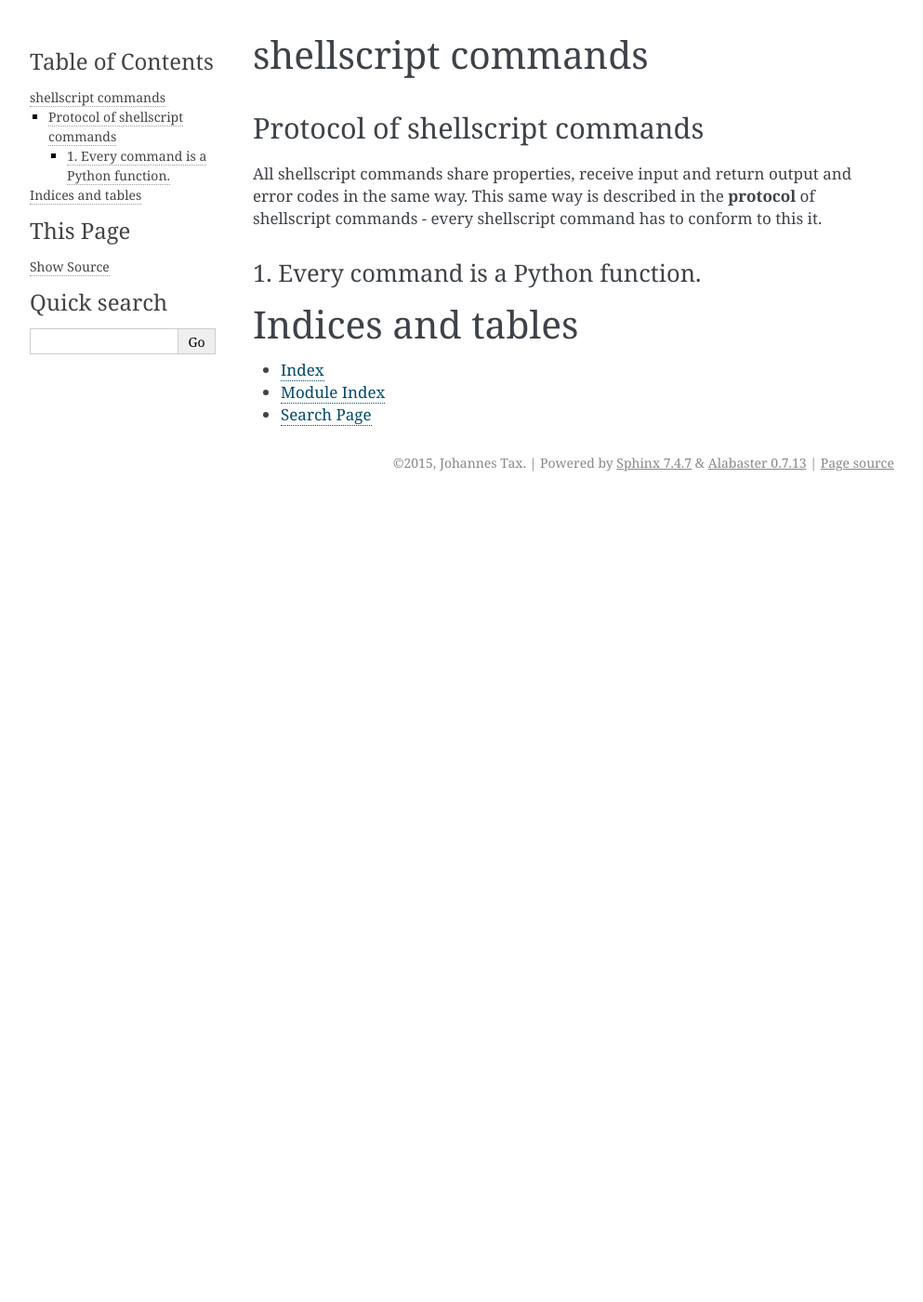
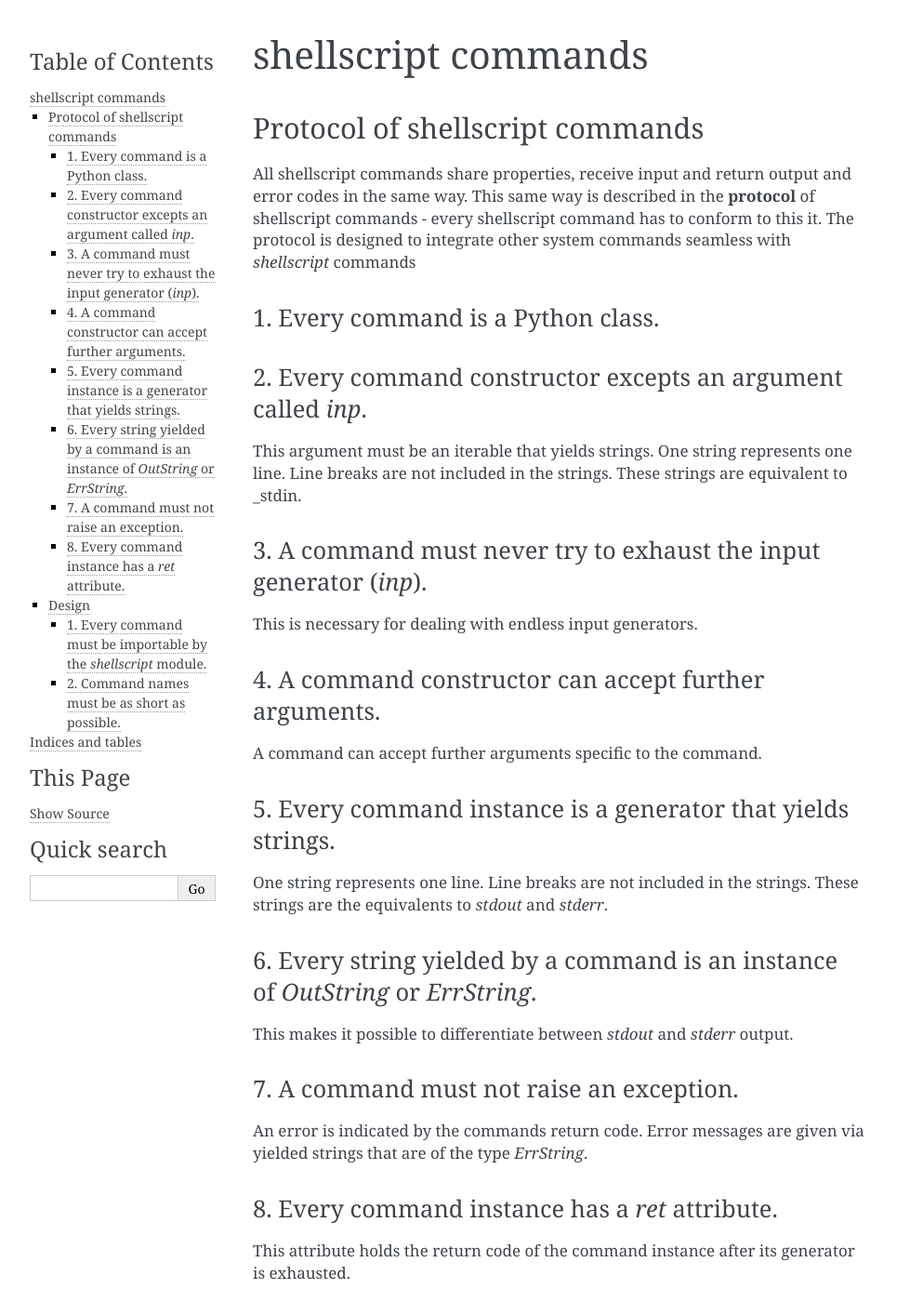
Before and after one commit to pyohannes/shellscript, a Sphinx documentation site: the page built from doc/commands.rst, in a window 1280 px wide and 1400 px high. Shown: the whole window at 93% size, without its empty margins (148-1141 px from the left). Built offline with Sphinx 7.4.7, drawn with Linux system fonts in a browser that asks for light colours; pages that are not in the unit, such as notebooks, are missing from menus; some of the changed text lies outside the part shown.

Commit message:
Define protocol.

```diff
--- a/doc/commands.rst
+++ b/doc/commands.rst
@@ -11,10 +11,57 @@ Protocol of shellscript commands
 
 All shellscript commands share properties, receive input and return output and
 error codes in the same way. This same way is described in the **protocol** of
-shellscript commands - every shellscript command has to conform to this it.
+shellscript commands - every shellscript command has to conform to this it. The
+protocol is designed to integrate other system commands seamless with
+*shellscript* commands
 
-1. Every command is a Python function.
-~~~~~~~~~~~~~~~~~~~~~~~~~~~~~~~~~~~~~~
+1. Every command is a Python class.
+~~~~~~~~~~~~~~~~~~~~~~~~~~~~~~~~~~~
+
+2. Every command constructor excepts an argument called *inp*.
+~~~~~~~~~~~~~~~~~~~~~~~~~~~~~~~~~~~~~~~~~~~~~~~~~~~~~~~~~~~~~~
+This argument must be an iterable that yields strings.  One string represents
+one line. Line breaks are not included in the strings. These strings are
+equivalent to _stdin.
+
+3. A command must never try to exhaust the input generator (*inp*).
+~~~~~~~~~~~~~~~~~~~~~~~~~~~~~~~~~~~~~~~~~~~~~~~~~~~~~~~~~~~~~~~~~~~
+This is necessary for dealing with endless input generators.
+
+4. A command constructor can accept further arguments.
+~~~~~~~~~~~~~~~~~~~~~~~~~~~~~~~~~~~~~~~~~~~~~~~~~~~~~~
+A command can accept further arguments specific to the command.
+
+5. Every command instance is a generator that yields strings.
+~~~~~~~~~~~~~~~~~~~~~~~~~~~~~~~~~~~~~~~~~~~~~~~~~~~~~~~~~~~~~
+One string represents one line. Line breaks are not included in the strings.
+These strings are the equivalents to *stdout* and *stderr*.
+
+6. Every string yielded by a command is an instance of *OutString* or *ErrString*.
+~~~~~~~~~~~~~~~~~~~~~~~~~~~~~~~~~~~~~~~~~~~~~~~~~~~~~~~~~~~~~~~~~~~~~~~~~~~~~~~~~~
+This makes it possible to differentiate between *stdout* and *stderr* output.
+
+7. A command must not raise an exception.
+~~~~~~~~~~~~~~~~~~~~~~~~~~~~~~~~~~~~~~~~~
+An error is indicated by the commands return code. Error messages are given via
+yielded strings that are of the type *ErrString*.
+
+8. Every command instance has a *ret* attribute.
+~~~~~~~~~~~~~~~~~~~~~~~~~~~~~~~~~~~~~~~~~~~~~~~~
+This attribute holds the return code of the command instance after its generator
+is exhausted.
+
+
+Design
+------
+
+1. Every command must be importable by the *shellscript* module.
+~~~~~~~~~~~~~~~~~~~~~~~~~~~~~~~~~~~~~~~~~~~~~~~~~~~~~~~~~~~~~~~~
+
+2. Command names must be as short as possible.
+~~~~~~~~~~~~~~~~~~~~~~~~~~~~~~~~~~~~~~~~~~~~~~
+If possible command names should match names of corresponding POSIX shell
+commands.
 
 
 Indices and tables
```
